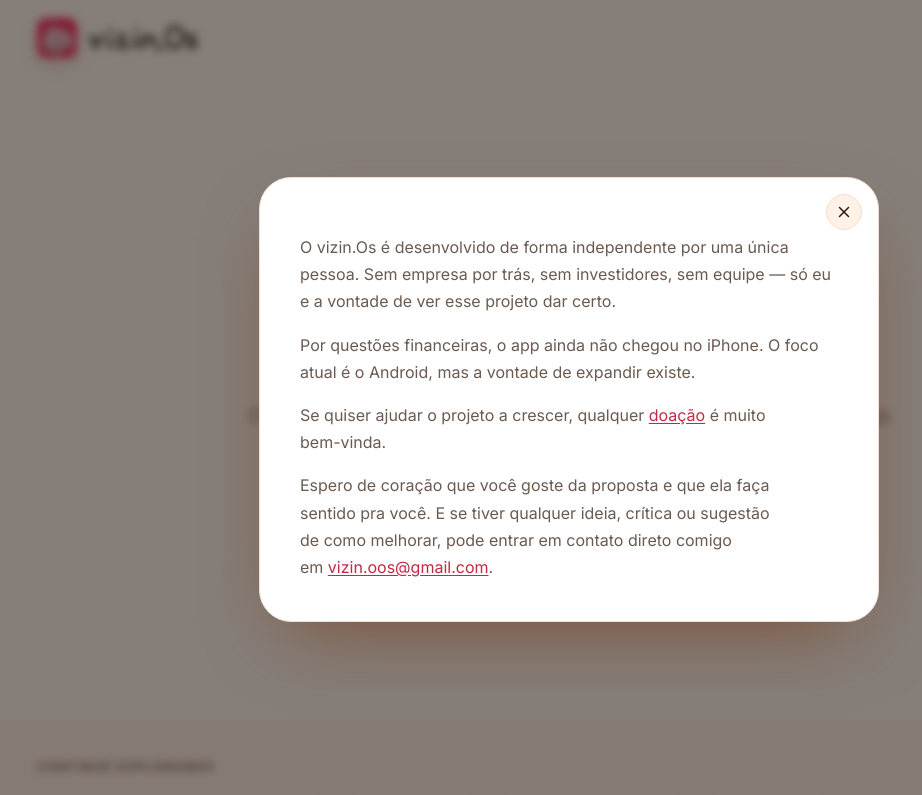
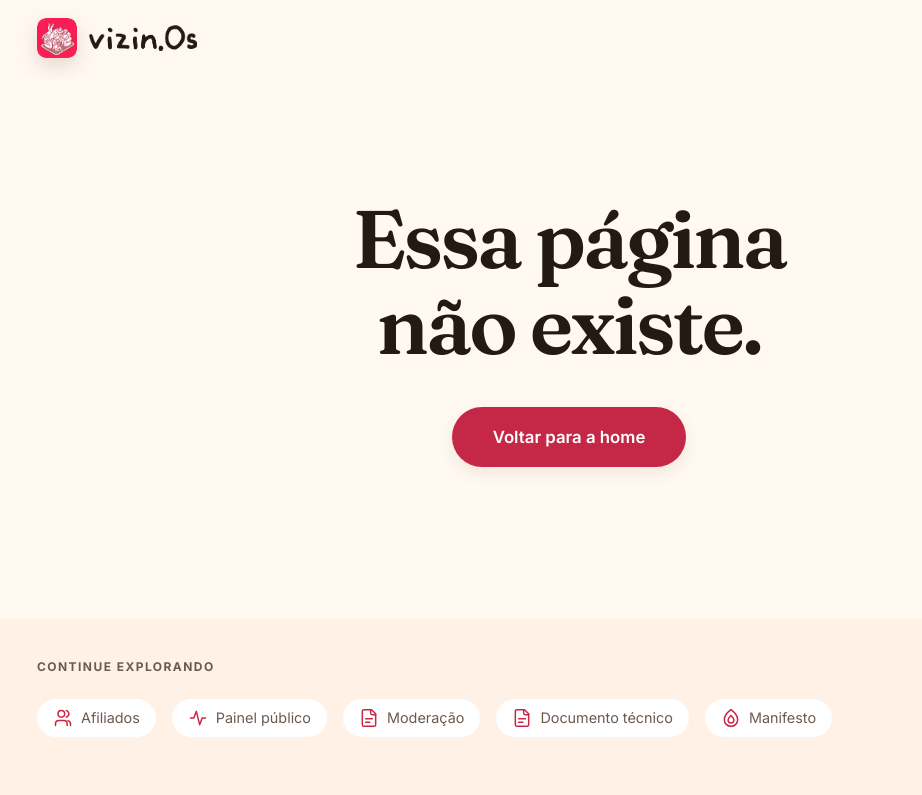
Before and after one commit to dietmilkk/vizin-Os-Website, a plain HTML site: page 404.html in a window 1280 px wide. Shown: the top 795 px of the page, without its empty margins (71-993 px from the left). Drawn offline with Linux system fonts and the light colour scheme; a script that the page names is missing.

Commit message:
site: simplifica a pagina 404 e iguala o icone de moderacao ao de documento

```diff
--- a/404.html
+++ b/404.html
@@ -39,12 +39,9 @@
 
     <section class="hero">
       <div class="container hero-inner">
-
-        <h1>Essa esquina não existe</h1>
-        <p class="hero-lead">O endereço que você abriu não faz parte do bairro. Talvez o link esteja incompleto ou o conteúdo tenha saído do ar.</p>
+        <h1>Essa página não existe.</h1>
         <div class="hero-actions">
           <a class="btn btn-primary" href="/">Voltar para a home</a>
-          <a class="btn btn-secondary" href="/documento">Conhecer o projeto</a>
         </div>
       </div>
     </section>
@@ -64,7 +61,7 @@
             <span>Painel público</span>
           </a>
           <a class="explore-card" href="/moderacao">
-            <svg class="explore-card__icon" viewBox="0 0 24 24" fill="none" stroke="currentColor" stroke-width="1.8" stroke-linecap="round" stroke-linejoin="round" aria-hidden="true"><path d="M12 3l7 3v5c0 4.8-3.2 7.7-7 10-3.8-2.3-7-5.2-7-10V6z"/></svg>
+            <svg class="explore-card__icon" viewBox="0 0 24 24" fill="none" stroke="currentColor" stroke-width="1.8" stroke-linecap="round" stroke-linejoin="round" aria-hidden="true"><path d="M15 2H6a2 2 0 0 0-2 2v16a2 2 0 0 0 2 2h12a2 2 0 0 0 2-2V7Z"/><path d="M14 2v4a2 2 0 0 0 2 2h4"/><path d="M8 13h8"/><path d="M8 17h5"/></svg>
             <span>Moderação</span>
           </a>
           <a class="explore-card" href="/documento">
@@ -100,32 +97,6 @@
     </div>
   </footer>
 
-  <div id="firstVisitModal" class="modal" hidden>
-    <div class="modal-backdrop" data-first-visit-close></div>
-    <div class="modal-card modal-card--notice" role="dialog" aria-modal="true" aria-label="Sobre o vizin.Os">
-      <button class="modal-close" type="button" aria-label="Fechar" data-first-visit-close><svg viewBox="0 0 24 24" fill="none" stroke="currentColor" stroke-width="2" stroke-linecap="round"><path d="M6 6l12 12M18 6L6 18"/></svg></button>
-      <p>
-        O vizin.Os é desenvolvido de forma independente por uma única pessoa. Sem
-        empresa por trás, sem investidores, sem equipe — só eu e a vontade de ver
-        esse projeto dar certo.
-      </p>
-      <p>
-        Por questões financeiras, o app ainda não chegou no iPhone. O foco atual é
-        o Android, mas a vontade de expandir existe.
-      </p>
-      <p>
-        Se quiser ajudar o projeto a crescer, qualquer
-        <a href="https://link.mercadopago.com.br/vizinooooos" target="_blank" rel="noopener">doação</a> é muito bem-vinda.
-      </p>
-      <p>
-        Espero de coração que você goste da proposta e que ela faça sentido pra
-        você. E se tiver qualquer ideia, crítica ou sugestão de como melhorar,
-        pode entrar em contato direto comigo em
-        <a href="mailto:vizin.oos@gmail.com">vizin.oos@gmail.com</a>.
-      </p>
-    </div>
-  </div>
-
   <script defer src="/assets/config.js"></script>
   <script defer src="/assets/app.js"></script>
 </body>
```
Also changed, not shown: doar.html (+1 -1 lines), licenca.html (+1 -1 lines), privacidade.html (+1 -1 lines), termos.html (+1 -1 lines).
